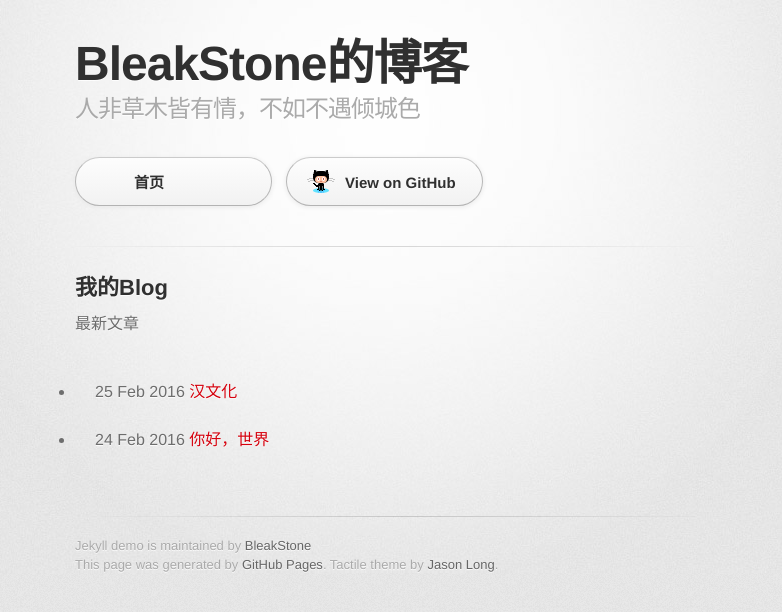
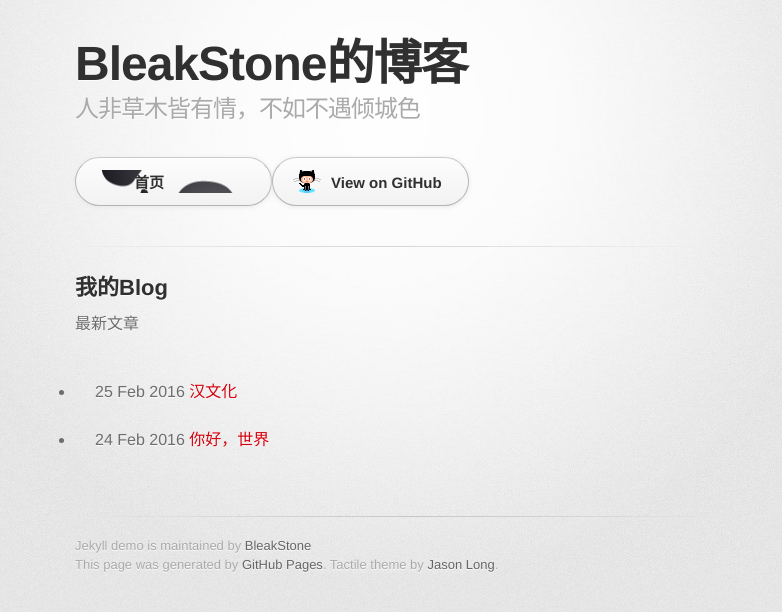
Before and after one commit to BleakStone/blog, a Jekyll site: the page built from index.html, in a window 1280 px wide. Shown: the top 612 px of the page, without its empty margins (255-1037 px from the left). Built offline with Jekyll 4.4.1, drawn with Linux system fonts in a browser that asks for light colours; some web fonts are replaced.

Commit message:
Update default.html

```diff
--- a/_layouts/default.html
+++ b/_layouts/default.html
@@ -43,7 +43,7 @@
           <a href="https://github.com/BleakStone/jekyll_demo/tarball/master" id="download-tar-gz" class="button"><span>Download .tar.gz</span></a>
           <a href="https://github.com/BleakStone/jekyll_demo" id="view-on-github" class="button"><span>View on GitHub</span></a>
           -->
-          <a href="" id="" class="button"><span>首页</span></a>
+          <a href="#" id="view-on-homeicon" class="button"><span>首页</span></a>
           <a href="https://github.com/BleakStone/jekyll_demo" id="view-on-github" class="button"><span>View on GitHub</span></a>
         </section>
 
```
